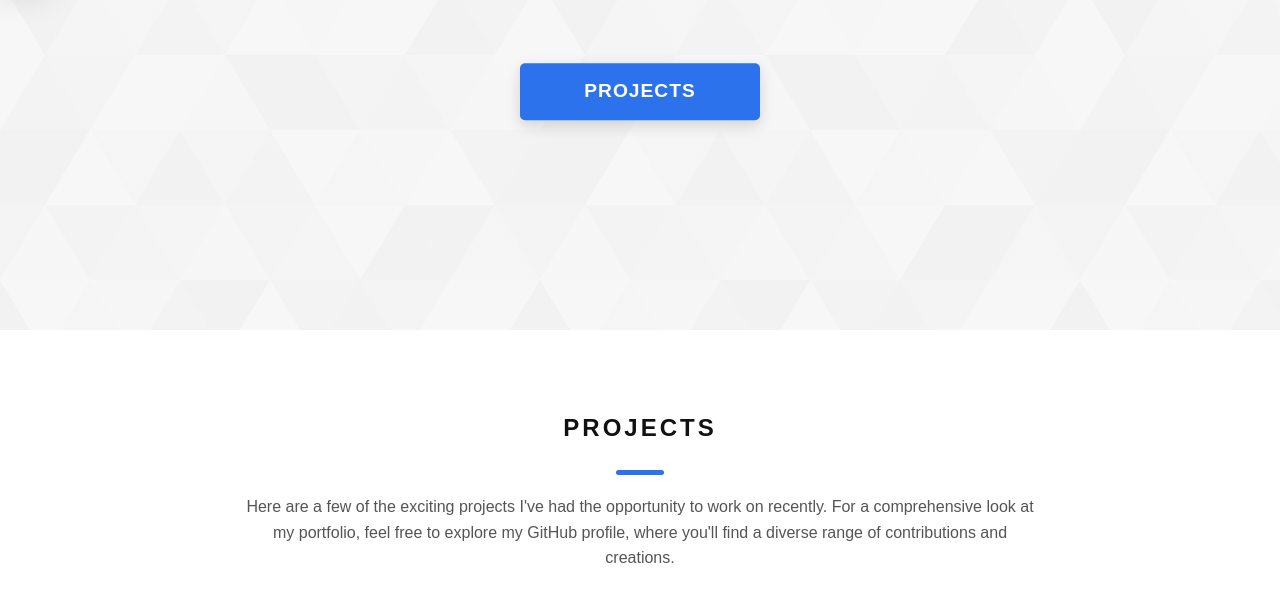
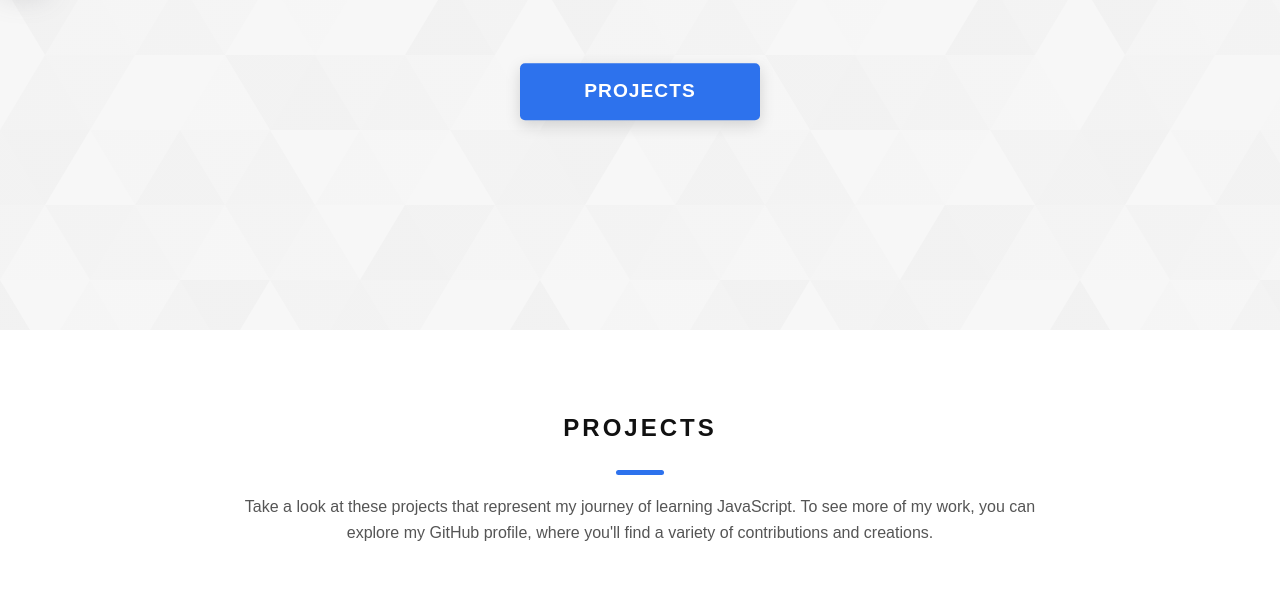
Before and after one commit to robstani/Auto-updating-portfolio, a plain HTML site: page index.html in a window 1280 px wide. Shown: the part 470-1072 px from the top of the page. Drawn offline with Linux system fonts and the light colour scheme; a script that the page names is missing.

Commit message:
Change p in projects section

```diff
--- a/index.html
+++ b/index.html
@@ -68,7 +68,7 @@
 
         <section id="projects">
             <h2>Projects</h2>
-            <p>Here are a few of the exciting projects I've had the opportunity to work on recently. For a comprehensive look at my portfolio, feel free to explore my GitHub profile, where you'll find a diverse range of contributions and creations.</p>
+            <p>Take a look at these projects that represent my journey of learning JavaScript. To see more of my work, you can explore my GitHub profile, where you'll find a variety of contributions and creations.</p>
             <div id="project-list">
             </div>
         </section>
```
